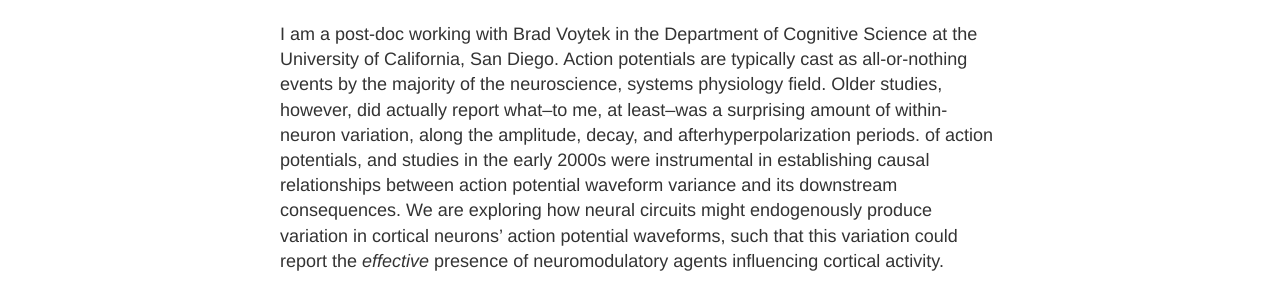
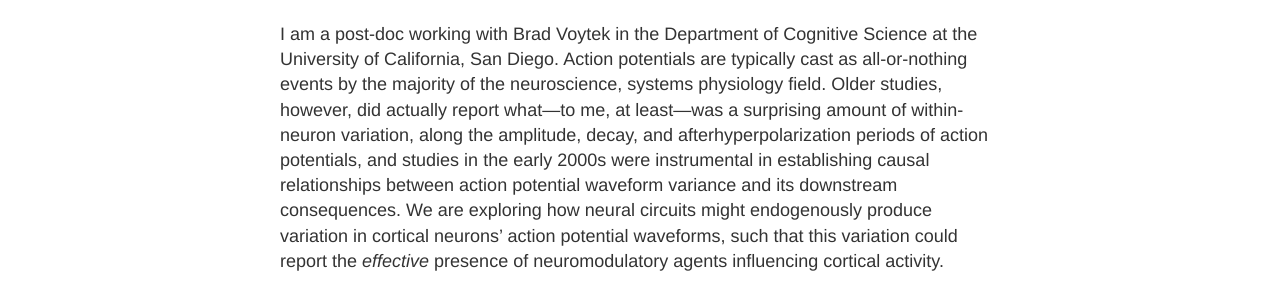
Before and after one commit to pdrivier/pdrivier.github.io, a Jekyll site: the page built from about.md, in a window 1280 px wide. Shown: the part 259-551 px from the top of the page. Built offline with Jekyll 4.4.1, drawn with Linux system fonts in a browser that asks for light colours; our own code applies the rules of GitHub Pages for plain Markdown files.

```diff
--- a/about.md
+++ b/about.md
@@ -1,6 +1,6 @@
 ### Hello!
 
-I am a post-doc working with Brad Voytek in the Department of Cognitive Science at the University of California, San Diego. Action potentials are typically cast as all-or-nothing events by the majority of the neuroscience, systems physiology field. Older studies, however, did actually report what--to me, at least--was a surprising amount of within-neuron variation, along the amplitude, decay, and afterhyperpolarization periods. of action potentials, and studies in the early 2000s were instrumental in establishing causal relationships between action potential waveform variance and its downstream consequences. We are exploring how neural circuits might endogenously produce variation in cortical neurons' action potential waveforms, such that this variation could report the *effective* presence of neuromodulatory agents influencing cortical activity.
+I am a post-doc working with Brad Voytek in the Department of Cognitive Science at the University of California, San Diego. Action potentials are typically cast as all-or-nothing events by the majority of the neuroscience, systems physiology field. Older studies, however, did actually report what---to me, at least---was a surprising amount of within-neuron variation, along the amplitude, decay, and afterhyperpolarization periods of action potentials, and studies in the early 2000s were instrumental in establishing causal relationships between action potential waveform variance and its downstream consequences. We are exploring how neural circuits might endogenously produce variation in cortical neurons' action potential waveforms, such that this variation could report the *effective* presence of neuromodulatory agents influencing cortical activity.
 
 Prior to this project, I characterized hippocampal inhibitory interneuron spike timing with respect to ongoing neural oscillations, with a special focus on potential spike timing variations as a function of behavioral state and olfactory/visuospatial stimuli.
 
```
